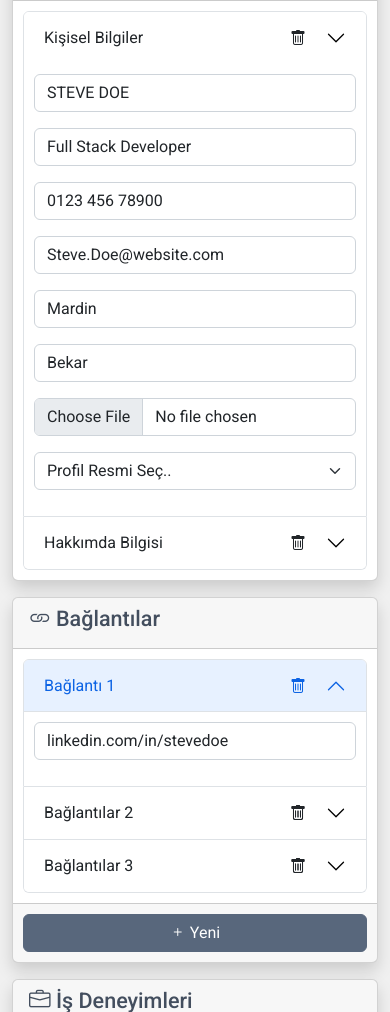
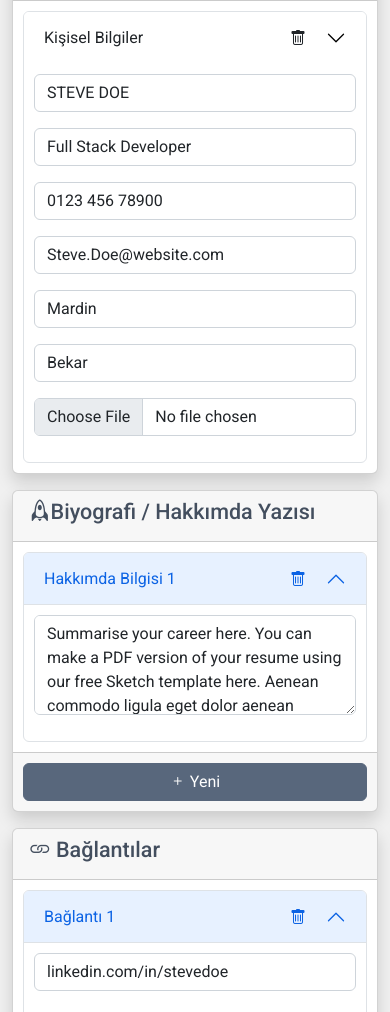
Before and after one commit to ahmetilboga2004/cv-maker, a plain HTML site: page index.html in a window 390 px wide. Shown: the part 375-1387 px from the top of the page. Drawn offline with nearby package versions, Linux system fonts and the light colour scheme; files that its build step writes are made by us from their sources; files whose address does not match are found by name.

Commit message:
bazı değişiklikler uygulanacak

```diff
--- a/assets/js/edit.js
+++ b/assets/js/edit.js
@@ -105,7 +105,7 @@ cards.forEach((card) => {
             // var index = accordionItems.indexOf(accordionItem);
             var accordionItems = Array.from(card.querySelectorAll('.accordion-item'));
             // Eğer silinecek olan item son item değilse, sil
-            if (!(card.id === "card-1")) {
+            if (!(card.id === "card-1") && !(card.id === "card-9")) {
                 accordionItem.remove();
                 removeCvItem(accordionItem.id, card.id)
             } else {
--- a/index.html
+++ b/index.html
@@ -35,7 +35,7 @@
                 class="bi bi-cloud-arrow-down-fill"></i> İndir</button>
           </div>
         </div>
-        <!-- BAŞLIK BİLGİLERİ -->
+        <!-- KİŞİSEL BİLGİLERİ -->
         <div class="card shadow mb-3" id="card-1">
           <div class="card-header">
             <h4><i class="bi bi-card-heading"></i> Kişisel Bilgiler</h4>
@@ -85,48 +85,47 @@
 
 
                     <div class="mb-3">
-                      <input type="file" class="form-control" id="resim-yukle" accept=".jpg,.jpeg,.png,.gif"
-                        name="resim-yukle">
-                    </div>
-
-                    <div class="mb-3">
-                      <select class="form-select" id="resim-select" name="resim-select">
-                        <option selected>Profil Resmi Seç..</option>
-                        <option value="resimler/man.jpg">Bay</option>
-                        <option value="resimler/woman.jpg">Bayan</option>
-                        <option value="resimler/madara.jpg">Madara</option>
-                        <option value="resimler/levi.jpg">Levi</option>
-                        <option value="resimler/naruto.jpg">Naruto</option>
-                        <option value="resimler/light.jpg">Yagami</option>
-                        <option value="resimler/icigo.jpg">İcigo</option>
-                        <option value="resimler/hinata.jpg">Hinata</option>
-                        <option value="resimler/esdeath.jpg">Esdeath</option>
-                        <option value="resimler/akame.jpg">Akame</option>
-                      </select>
-                    </div>
-
-                  </div>
-                </div>
-              </div>
-              <div class="accordion-item" id="card-1-item-2">
-                <h2 class="accordion-header">
-                  <button class="accordion-button collapsed" type="button" data-bs-toggle="collapse"
-                    data-bs-target="#card-1-collapse-2" aria-expanded="false" aria-controls="card-1-collapse-2">Hakkımda Bilgisi
-                  </button>
-                </h2>
-                <div id="card-1-collapse-2" class="accordion-collapse collapse" aria-labelledby="card-1-heading-2"
-                  data-bs-parent="#card-1-accordion">
-                  <div class="accordion-body">
-
-                    <div class="mb-3">
-                      <textarea type="textarea" class="form-control" id="hakkimda-1" name="hakkimda"
-                        placeholder="Hakkımda"></textarea>
+                      <input type="file" class="form-control" id="resim" accept=".jpg,.jpeg,.png"
+                        name="resim">
                     </div>
 
                   </div>
                 </div>
               </div>
             </div>
+          </div>
+        </div>
+
+        <div class="card shadow mb-3" id="card-9">
+          <div class="card-header">
+            <h4><i class="bi bi-rocket"></i>Biyografi / Hakkımda Yazısı</h4>
+          </div>
+          <div class="card-body">
+            <div class="accordion" id="card-9-accordion">
+              <div class="accordion-item" id="card-9-item-1">
+                <h2 class="accordion-header">
+                  <button class="accordion-button" type="button" data-bs-toggle="collapse"
+                    data-bs-target="#card-9-collapse-1" aria-expanded="true" aria-controls="card-9-collapse-1">
+                    Hakkımda Bilgisi 1
+                  </button>
+                </h2>
+                <div id="card-9-collapse-1" class="accordion-collapse collapse show" aria-labelledby="card-9-heading-1"
+                  data-bs-parent="#card-9-accordion">
+                  <div class="accordion-body">
+                    <div class="mb-3">
+                      <textarea type="textarea" class="form-control" id="hakkimda-1" name="hakkimda"
+                        placeholder="Hakkımda"></textarea>
+                    </div>
+                  </div>
+                </div>
+              </div>
+
+
+            </div>
+          </div>
+          <div class="card-footer">
+            <button type="button" style="width: 100%;" class="btn btn-secondary add-btn"><i class="bi bi-plus"></i>
+              Yeni</button>
           </div>
         </div>
 
@@ -781,11 +780,11 @@
               </div>
             </header>
             <div class="resume-body p-5">
-              <section class="resume-section summary-section mb-5 card-1">
+              <section class="resume-section summary-section mb-5 card-9">
                 <h2 class="resume-section-title text-uppercase font-weight-bold pb-3 mb-3">Hakkımda</h2>
-                <div class="resume-section-content" id="kisisel-bilgiler-item-2">
-                  <p class="mb-0" id="kisisel-bilgiler-hakkimda-1">Summarise your career here. You can make a PDF version of your resume using
-                    our free Sketch template here</a>.
+                <div class="resume-section-content" id="hakkimda-yazisi-item-1">
+                  <p class="mb-0" id="hakkimda-1">Summarise your career here. You can make a PDF version of your resume using
+                    our free Sketch template here.
                     Aenean commodo ligula eget dolor aenean massa. Cum sociis natoque penatibus et magnis dis parturient
                     montes, nascetur ridiculus mus. Donec quam felis, ultricies nec, pellentesque eu. Lorem ipsum dolor
                     sit amet, consectetuer adipiscing elit. Aenean commodo ligula eget dolor. Aenean massa. Cum sociis
```
